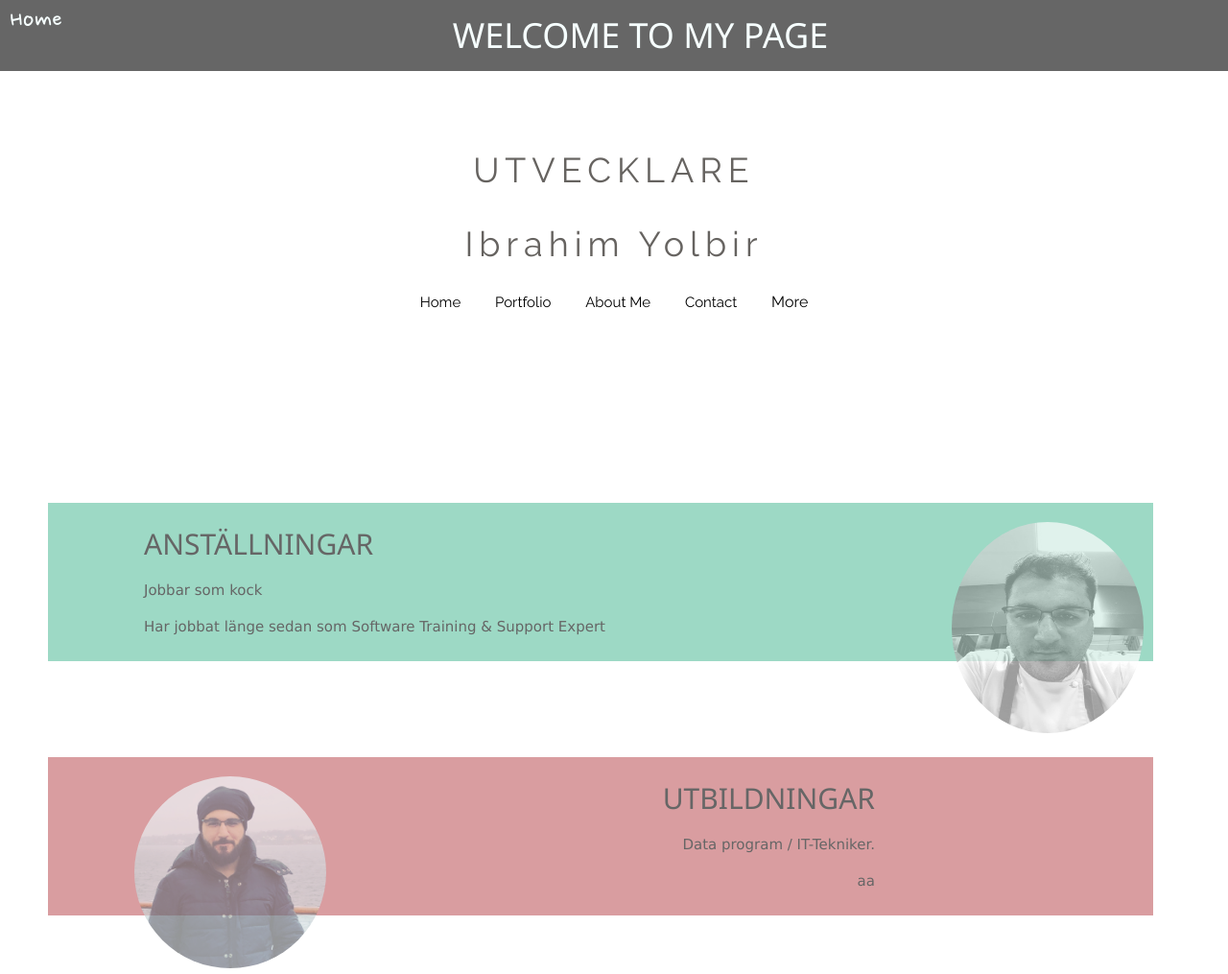
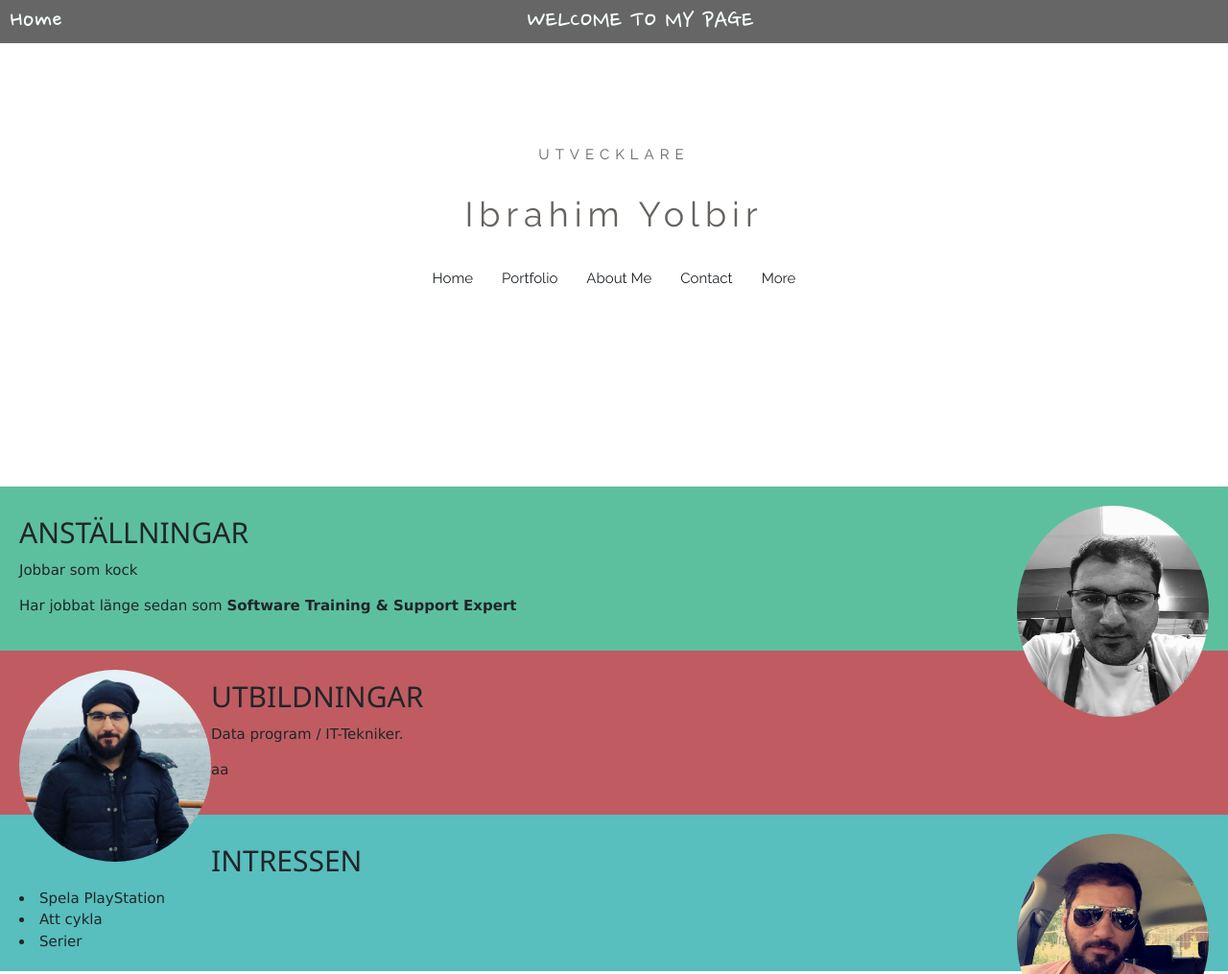
Before and after one commit to ibrahimyolbir/personel_webside, a plain HTML site: page index.html in a window 1280 px wide. Shown: the top 1015 px of the page at 96% size. Drawn offline with nearby package versions, Linux system fonts and the light colour scheme.

Commit message:
responsive implamention of bootstrap

```diff
--- a/index.html
+++ b/index.html
@@ -1,9 +1,21 @@
 <!DOCTYPE html>
 <html lang="en">
+
 <head>
     <meta charset="UTF-8">
     <meta name="viewport" content="width=device-width, initial-scale=1.0">
     <meta http-equiv="X-UA-Compatible" content="ie=edge">
+    <!-- Latest compiled and minified CSS -->
+    <link rel="stylesheet" href="https://maxcdn.bootstrapcdn.com/bootstrap/4.0.0/css/bootstrap.min.css">
+
+    <!-- jQuery library -->
+    <script src="https://ajax.googleapis.com/ajax/libs/jquery/3.3.1/jquery.min.js"></script>
+
+    <!-- Popper JS -->
+    <script src="https://cdnjs.cloudflare.com/ajax/libs/popper.js/1.12.9/umd/popper.min.js"></script>
+
+    <!-- Latest compiled JavaScript -->
+    <script src="https://maxcdn.bootstrapcdn.com/bootstrap/4.0.0/js/bootstrap.min.js"></script>
     <link rel="stylesheet" href="https://fonts.googleapis.com/css?family=Raleway">
     <link rel="stylesheet" href="style.css">
     <link rel="stylesheet" href="https://cdnjs.cloudflare.com/ajax/libs/font-awesome/4.7.0/css/font-awesome.min.css">
@@ -12,64 +24,60 @@
     <link rel="stylesheet" href="https://www.w3schools.com/w3css/4/w3.css">
     <title>Min Hemsida</title>
 </head>
-<body >
-    <main id="home">
+
+<body>
+    <main id="home" class=".container">
         <!-- Header -->
-<header >
-    <div>
-            <a href="#home" style="float:left;font-size:30px;text-decoration:none;">Home</a>
+        <header>
+            <div class="main_header_text main_header_left ">
+                <a href="#home">Home</a>
             </div>
-    <p style="float:left;" ></p>
-    <h1> WELCOME TO MY PAGE</h1>
+            <div class="main_header_text"> WELCOME TO MY PAGE</div>
         </header>
-  <main class="content">
+        <main class="content .container">
             <section>
-            <h1 class="cl1">UTVECKLARE</h1>
-            <h1 class="cl2">Ibrahim Yolbir</h1>
+                <div class="cl1">UTVECKLARE</div>
+                <div class="cl2">Ibrahim Yolbir</div>
                 <div class="button">
                     <div>
-                <a href="#" class="button1">Home</a>
-                <a href="#" class="button2">Portfolio</a>
-                <a href="#about" class="button3">About Me</a>
-                <a href="#contakt" class="button4">Contact</a>
-                <div class="dropdown">
-                        <a class="button5">More</a>
-                        <div class="dropdown-content">
-                          <a href="https://www.w3schools.com/" target="_blank">w3schools</a>
-                          <a href="https://github.com/" target="_blank">GitHub</a>
-                          <a href="https://codepen.io/" target="_blank">CodePen</a>
-                        </div>
-                      </div>
+                        <ul class="nav justify-content-center">
+                            <li class="nav-item">
+                                <a class="nav-link" href="#">Home</a>
+                            </li>
+                            <li class="nav-item">
+                                <a class="nav-link" href="#">Portfolio</a>
+                            </li>
+                            <li class="nav-item">
+                                <a class="nav-link" href="#about">About Me</a>
+                            </li>
+                            <li class="nav-item">
+                                <a class="nav-link" href="#contakt">Contact</a>
+                            </li>
+                            <li class="nav-item">
+                                <a class="nav-link" class="button5">More</a>
+                            </li>
+                        </ul>
                     </div>
                 </div>
             </section>
         </main>
         <!-- The About Section -->
-   <main class="jobb" style="background-color:rgb(92, 192, 159)">
-       <section>
-            <article>
-                    <img src="ibo2.jpg" alt="mypicture" style="float:right;width:200px;height:220px; border-radius: 50%;";>
+        <section class="section_positioning" style="background-color:rgb(92, 192, 159)">
+                <img src="ibo2.jpg" alt="mypicture" class="rounded-circle" style="float:right;width:200px;height:220px;" ;>
                 <h2>ANSTÄLLNINGAR</h2>
                 <p>Jobbar som kock</p>
-                    <p>Har jobbat länge sedan som <span>Software Training & Support Expert</span></p>
-                </article>
+                <p>Har jobbat länge sedan som
+                    <strong>Software Training & Support Expert</strong>
+                </p>
         </section>
-   </main>
-  <main class="edu" style="background-color:rgb(192, 92, 97)">
-      <section>
-          <article>
-                <img src="ibo.jpg" alt="mypicture" style="float:left;width:200px;height:auto; border-radius: 50%;";>
+        <section class="section_positioning" style="background-color:rgb(192, 92, 97)">
+                <img src="ibo.jpg" alt="mypicture" style="float:left;width:200px;height:auto; border-radius: 50%;" ;>
                 <h2>UTBILDNINGAR</h2>
                 <p>Data program / IT-Tekniker.</p>
                 <p>aa</p>
-          </article>
-
         </section>
-  </main>
-<main class="int" style="background-color:rgb(88, 190, 190)">
-    <section>
-            <article>
-                    <img src="ibo3.jpg" alt="mypicture" style="float:right;width:200px;height:220px; border-radius: 50%;";>
+        <section class="section_positioning" style="background-color:rgb(88, 190, 190)">
+                <img src="ibo3.jpg" alt="mypicture" style="float:right;width:200px;height:220px; border-radius: 50%;" ;>
                 <h2>INTRESSEN</h2>
                 <ulol>
                     <li>Spela PlayStation</li>
@@ -77,23 +85,28 @@
                     <li>Serier</li>
                     </ul>
         </section>
-</main>
         <!-- The Contact Section -->
         <main id="contact">
             <section>
                 <div>
                     <div class="contact" id="contakt">
                         <h2>CONTACT</h2>
-                    <p><i> Drop a note!</i></p>
+                        <p>
+                            <i> Drop a note!</i>
+                        </p>
                     </div>
                     <div class="contact1">
-                    <i class="fa fa-map-marker"></i> Helsingborg, SW<br>
-                    <i class="fa fa-phone"></i> Phone: +46 0721559424<br>
-                    <i class="fa fa-envelope"></i> Email: ibrahim.yolbir@hotmail.com<br>
+                        <i class="fa fa-map-marker"></i> Helsingborg, SW
+                        <br>
+                        <i class="fa fa-phone"></i> Phone: +46 0721559424
+                        <br>
+                        <i class="fa fa-envelope"></i> Email: ibrahim.yolbir@hotmail.com
+                        <br>
                     </div>
                 </div>
                 <!-- Google Map -->
-<iframe src="https://www.google.com/maps/embed?pb=!1m18!1m12!1m3!1d8921.73485431919!2d12.722561100000002!3d56.011161099999995!2m3!1f0!2f0!3f0!3m2!1i1024!2i768!4f13.1!3m3!1m2!1s0x0%3A0x1675b30f8e62e035!2sNorreheds+work+center!5e0!3m2!1str!2sse!4v1518430423616" width="100%" height="450" frameborder="0" style="border:0" allowfullscreen></iframe>
+                <iframe src="https://www.google.com/maps/embed?pb=!1m18!1m12!1m3!1d8921.73485431919!2d12.722561100000002!3d56.011161099999995!2m3!1f0!2f0!3f0!3m2!1i1024!2i768!4f13.1!3m3!1m2!1s0x0%3A0x1675b30f8e62e035!2sNorreheds+work+center!5e0!3m2!1str!2sse!4v1518430423616"
+                    width="100%" height="450" frameborder="0" style="border:0" allowfullscreen></iframe>
             </section>
         </main>
         <footer class="w3-container w3-padding-64 w3-center w3-opacity w3-light-grey w3-xlarge">
@@ -107,4 +120,5 @@
         </footer>
 
 </body>
+
 </html>
--- a/style.css
+++ b/style.css
@@ -19,6 +19,13 @@ header{
     clear: both;
     width: 100%;
     color: azure;
+}
+.main_header_text {
+    font-size:30px;
+    text-decoration:none;
+}
+.main_header_left {
+    float: left;
 }
 .content{
 margin-top: 150px;
@@ -58,99 +65,15 @@ margin-top: 150px;
     outline: 0;
     margin-bottom: 200px;
 }
-.button1 {
+.main_button {
     color: black;
     text-decoration:none;
     padding: 8px 16px;
 }
 
-.button1:hover {
-    background-color: rgb(175, 180, 175);
-    color: white;
-    box-shadow: 0 12px 16px 0 rgba(0,0,0,0.24),0 17px 50px 0 rgba(0,0,0,0.19);
+.section_positioning {
+    padding: 20px;
 }
-
-.button2 {
-    color: black;
-    text-decoration:none;
-    padding: 8px 16px;
-}
-
-.button2:hover {
-    background-color: #008CBA;
-    color: white;
-    box-shadow: 0 12px 16px 0 rgba(0,0,0,0.24),0 17px 50px 0 rgba(0,0,0,0.19);
-}
-
-.button3 {
-
-    color: black;
-    text-decoration:none;
-    padding: 8px 16px;
-}
-
-.button3:hover {
-    background-color: #f44336;
-    color: white;
-    box-shadow: 0 12px 16px 0 rgba(0,0,0,0.24),0 17px 50px 0 rgba(0,0,0,0.19);
-}
-.button4 {
-
-    color: black;
-    text-decoration:none;
-    padding: 8px 16px;
-}
-
-.button4:hover {
-    background-color: #36f495;
-    color: white;
-    box-shadow: 0 12px 16px 0 rgba(0,0,0,0.24),0 17px 50px 0 rgba(0,0,0,0.19);
-}
-.button5 {
-    color: black;
-    padding: 16px;
-    font-size: 16px;
-    border: none;
-    cursor: pointer;
-}
-
-.dropdown {
-    position: relative;
-    display: inline-block;
-}
-.dropdown-content {
-    display: none;
-    position: absolute;
-    background-color: #f9f9f9;
-    min-width: 160px;
-    box-shadow: 0px 8px 16px 0px rgba(0,0,0,0.2);
-    z-index: 1;
-}
-
-.dropdown-content a {
-    color: black;
-    padding: 12px 16px;
-    text-decoration: none;
-    display: block;
-}
-
-.dropdown-content a:hover {
-    background-color: #f1f1f1
-}
-.dropdown:hover .dropdown-content {
-    display: block;
-}
-
-.dropdown:hover .dropbtn {
-    background-color: #3e8e41;
-}
-
-img {
-    margin-left: 90px;
-    opacity: 0.7;
-    filter: alpha(opacity=50);
-}
-
 .jobb{
     padding-top: 10px;
     padding-bottom: 10px;
```
Lines whose indentation alone changed are shown as unchanged.
